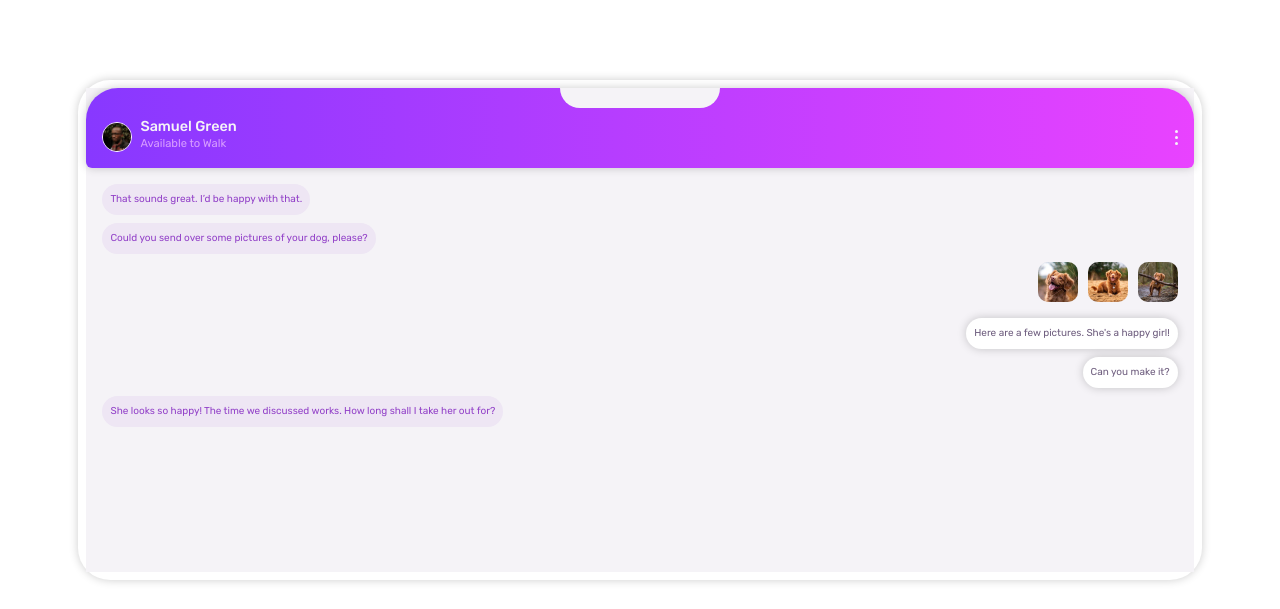
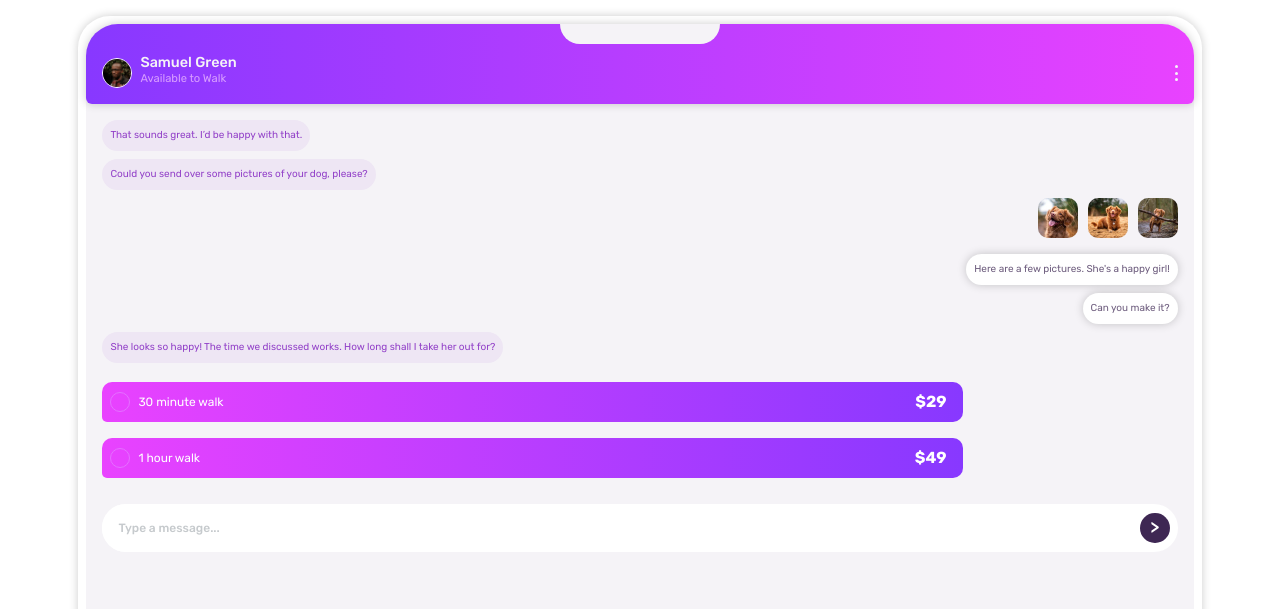
Before and after one commit to Robertron624/chat-app-css-illustration, a plain HTML site: page index.html in a window 1280 px wide. Shown: the top 609 px of the page. Drawn offline with Linux system fonts and the light colour scheme.

Commit message:
chat options and input field

```diff
--- a/index.css
+++ b/index.css
@@ -149,7 +149,7 @@ section.container p {
 /* Phone */
 
 .phone {
-    height: 500px;
+    height: 634px;
     width: 90%;
     margin-inline: auto;
     padding: .5rem;
@@ -163,6 +163,7 @@ section.container p {
     background: var(--light-grayish-violet);
     width: 100%;
     height: 100%;
+    border-radius: 2rem;
 }
 
 .inner .top {
@@ -290,3 +291,90 @@ section.container p {
     height: 40px;
     border-radius: 10px;
 }
+
+/* options section */
+
+.options {
+    margin-top: 1.2rem;
+    display: grid;
+    gap: 1rem;
+    max-width: 80%;
+}
+
+.options .option {
+    background: linear-gradient(to right, var(--light-magenta), var(--light-violet));
+    width: 100%;
+    border-radius: 10px 10px 10px 5px;
+    display: flex;
+    justify-content: space-between;
+    align-items: center;
+    padding: .5rem 1rem .5rem .5rem;
+}
+
+.options .option .time {
+    display: flex;
+    gap: .5rem;
+    align-items: center;
+}
+
+.options .option .time p {
+    color: var(--white);
+    font-size: 12px;
+}
+
+.options .option .price{
+    color: var(--white);
+    font-size: 16px;
+    font-weight: 700;
+}
+
+.options .option .time .radio {
+    width: 20px;
+    height: 20px;
+    border-radius: 50%;
+    border: 1.8px solid var(--very-light-magenta);
+    display: flex;
+    justify-content: center;
+    align-items: center;
+}
+
+.input-container {
+    background-color: var(--white);
+    display: flex;
+    justify-content: space-between;
+    width: 100%;
+    margin-top: 1.6rem;
+    border-radius: 30px;
+    align-items: center;
+    padding-right: .5rem;
+}
+
+.input-container input {
+    width: 100%;
+    padding: 0rem 0rem 0 1rem;
+    height: 3rem;
+    border-radius: 30px 10px 10px 30px;
+    border: none;
+    outline: none;
+    font-size: 12px;
+    font-weight: 500;
+    color: var(--dark-grayish-violet);
+}
+
+.input-container input::placeholder {
+    color: var(--grayish-blue);
+}
+
+.input-container button {
+    background-color: var(--very-dark-desaturated-violet);
+    border: none;
+    outline: none;
+    border-radius: 50%;
+    color: var(--white);
+    font-size: 18px;
+    font-weight: 700;
+    font-weight: 500;
+    cursor: pointer;
+    width: 30px;
+    height: 30px;
+}
--- a/index.html
+++ b/index.html
@@ -65,7 +65,28 @@
                 She looks so happy! The time we discussed works. How long shall I take her out for?
               </p>
             </div>
-
+            <div class="options">
+              <div class="option">
+                <div class="time">
+                  <span class="radio"></span>
+                  <p>30 minute walk</p>
+                </div>
+                <p class="price">$29</p>
+              </div>
+              <div class="option">
+                <div class="time">
+                  <span class="radio"></span>
+                  <p>1 hour walk</p>
+                </div>
+                <p class="price">$49</p>
+              </div>
+            </div>
+            <div class="input-container">
+              <input type="text" placeholder="Type a message...">
+              <button>
+                >
+              </button>
+            </div>
           </div>
         </div>
       </div>
```
